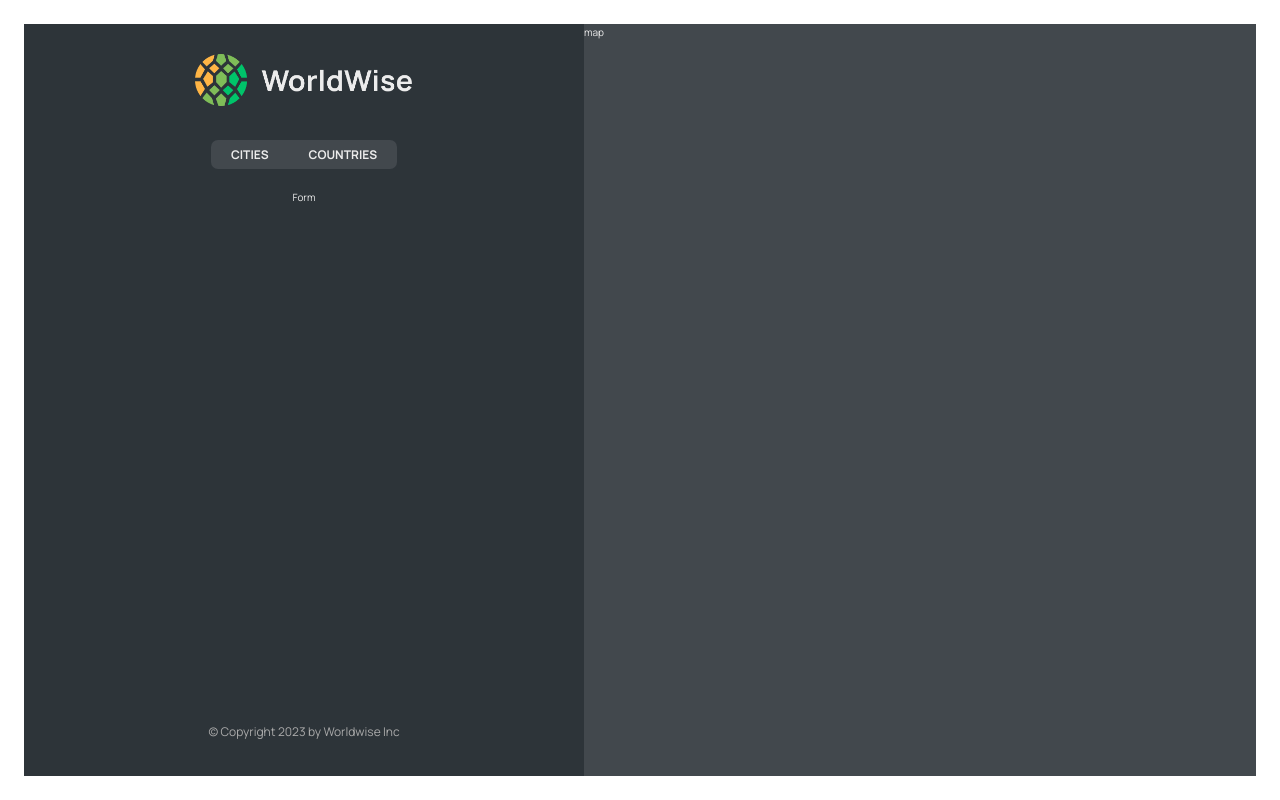
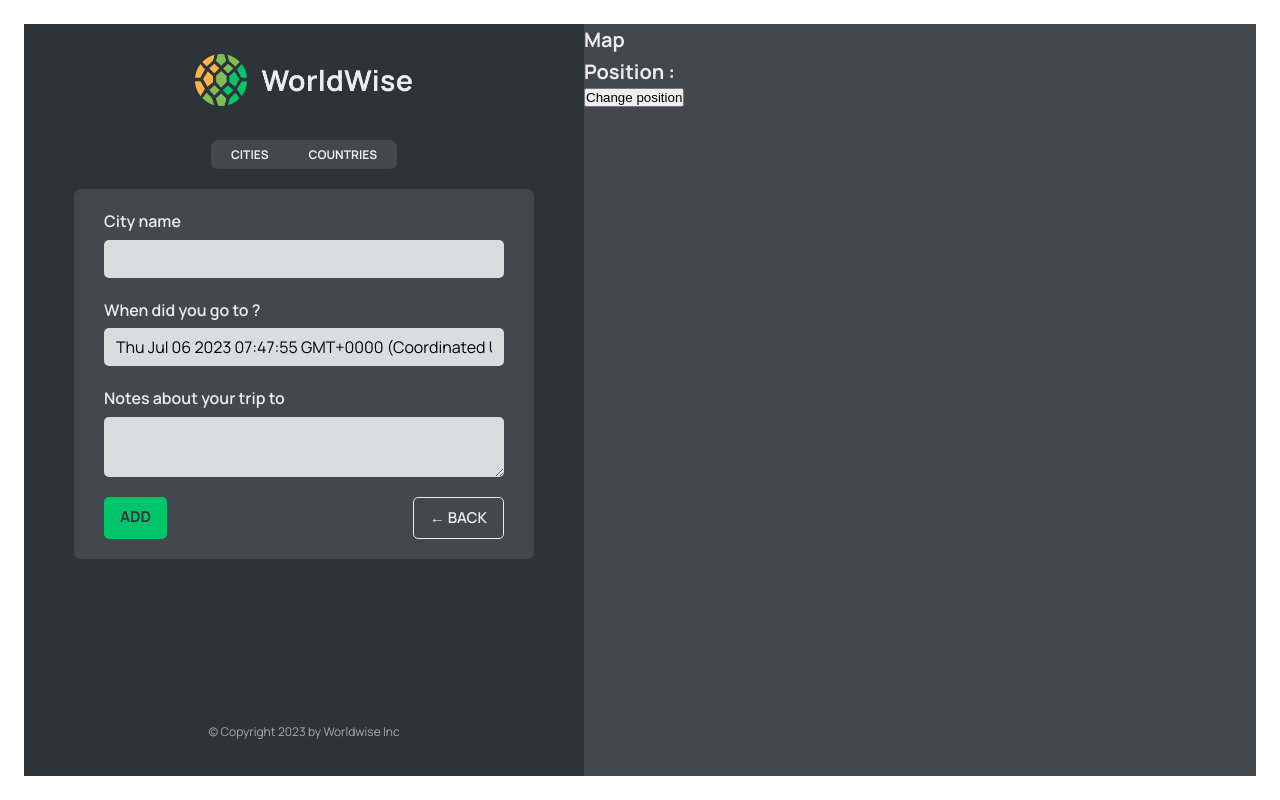
Before and after one commit to Alireza-my/WorldWise, a React (Vite) app: page /app/form in a window 1280 px wide. Built offline with nearby package versions, Linux system fonts and the light colour scheme; data requests are answered from the project's data file.

Commit message:
Building form and form's button

```diff
--- a/src/App.jsx
+++ b/src/App.jsx
@@ -10,6 +10,8 @@ import PageNotFound from "./pages/Pagenotfound";
 import CityList from "./components/CityList";
 import CountryList from "./components/CountryList";
 import City from "./components/City";
+import Form from "./components/Form";
+
 const URL = "http://localhost:8000";
 
 function App() {
@@ -53,7 +55,7 @@ function App() {
             path="countries"
             element={<CountryList cities={cities} isLoading={isLoading} />}
           />
-          <Route path="form" element={<p>Form</p>} />
+          <Route path="form" element={<Form />} />
         </Route>
         <Route path="*" element={<PageNotFound />} />
       </Routes>
--- /dev/null
+++ b/src/components/Button.jsx
@@ -0,0 +1,11 @@
+import styles from "./Button.module.css";
+
+function Button({ children, onClick, type }) {
+  return (
+    <div onClick={onClick} className={`${styles.btn} ${styles[type]}`}>
+      {children}
+    </div>
+  );
+}
+
+export default Button;
--- a/src/components/City.jsx
+++ b/src/components/City.jsx
@@ -1,4 +1,4 @@
-import { useParams } from "react-router-dom";
+import { useParams, useSearchParams } from "react-router-dom";
 import styles from "./City.module.css";
 
 const formatDate = (date) =>
@@ -11,6 +11,10 @@ const formatDate = (date) =>
 
 function City() {
   const { id } = useParams();
+  const [searchParams, setSearchParams] = useSearchParams();
+  const lat = searchParams.get("lat");
+  const lng = searchParams.get("lng");
+
   // TEMP DATA
   const currentCity = {
     cityName: "Lisbon",
@@ -20,7 +24,14 @@ function City() {
   };
 
   const { cityName, emoji, date, notes } = currentCity;
-  return <h1>city</h1>;
+  return (
+    <>
+      <h1>city {id}</h1>
+      <p>
+        {lat} , {lng}
+      </p>
+    </>
+  );
 
   // return (
   //   <div className={styles.city}>
--- a/src/components/CityItem.jsx
+++ b/src/components/CityItem.jsx
@@ -9,12 +9,16 @@ const formatDate = (date) =>
   }).format(new Date(date));
 
 function CityItem({ city }) {
-  const { cityName, emoji, date, id } = city;
+  const { cityName, emoji, date, id, position } = city;
   const FLAG = `https://flagsapi.com/${emoji}/flat/32.png`;
+  console.log(position);
 
   return (
     <li className={styles.li}>
-      <Link className={styles.cityItem} to={`${id}`}>
+      <Link
+        className={styles.cityItem}
+        to={`${id}?lat=${position.lat}&lng=${position.lng}`}
+      >
         <span className={styles.emoji}>
           <img src={FLAG} alt={emoji} />
         </span>
--- a/src/components/CountryList.jsx
+++ b/src/components/CountryList.jsx
@@ -29,7 +29,7 @@ function CountryList({ cities, isLoading }) {
   return (
     <ul className={styles.countryList}>
       {countries.map((country) => (
-        <CountryItem country={country} key={country} />
+        <CountryItem country={country} key={country.country} />
       ))}
     </ul>
   );
--- a/src/components/Form.jsx
+++ b/src/components/Form.jsx
@@ -3,6 +3,8 @@
 import { useState } from "react";
 
 import styles from "./Form.module.css";
+import Button from "./Button";
+import { useNavigate } from "react-router-dom";
 
 export function convertToEmoji(countryCode) {
   const codePoints = countryCode
@@ -13,6 +15,7 @@ export function convertToEmoji(countryCode) {
 }
 
 function Form() {
+  const navigate = useNavigate();
   const [cityName, setCityName] = useState("");
   const [country, setCountry] = useState("");
   const [date, setDate] = useState(new Date());
@@ -49,8 +52,16 @@ function Form() {
       </div>
 
       <div className={styles.buttons}>
-        <button>Add</button>
-        <button>&larr; Back</button>
+        <Button type="primary">Add</Button>
+        <Button
+          type="back"
+          onClick={(e) => {
+            e.preventDefault();
+            navigate(-1);
+          }}
+        >
+          &larr; Back
+        </Button>
       </div>
     </form>
   );
--- a/src/components/Map.jsx
+++ b/src/components/Map.jsx
@@ -1,7 +1,24 @@
+import { useNavigate, useSearchParams } from "react-router-dom";
 import styles from "./Map.module.css";
 
 function Map() {
-  return <div className={styles.mapContainer}>map</div>;
+  const navigate = useNavigate();
+
+  const [searchParams, setSearchParams] = useSearchParams();
+  const lat = searchParams.get("lat");
+  const lng = searchParams.get("lng");
+
+  return (
+    <div className={styles.mapContainer} onClick={() => navigate("form")}>
+      <h1>Map</h1>
+      <h1>
+        Position : {lat} {lng}
+      </h1>
+      <button onClick={() => setSearchParams({ lat: 23, lng: 50 })}>
+        Change position
+      </button>
+    </div>
+  );
 }
 
 export default Map;
```
